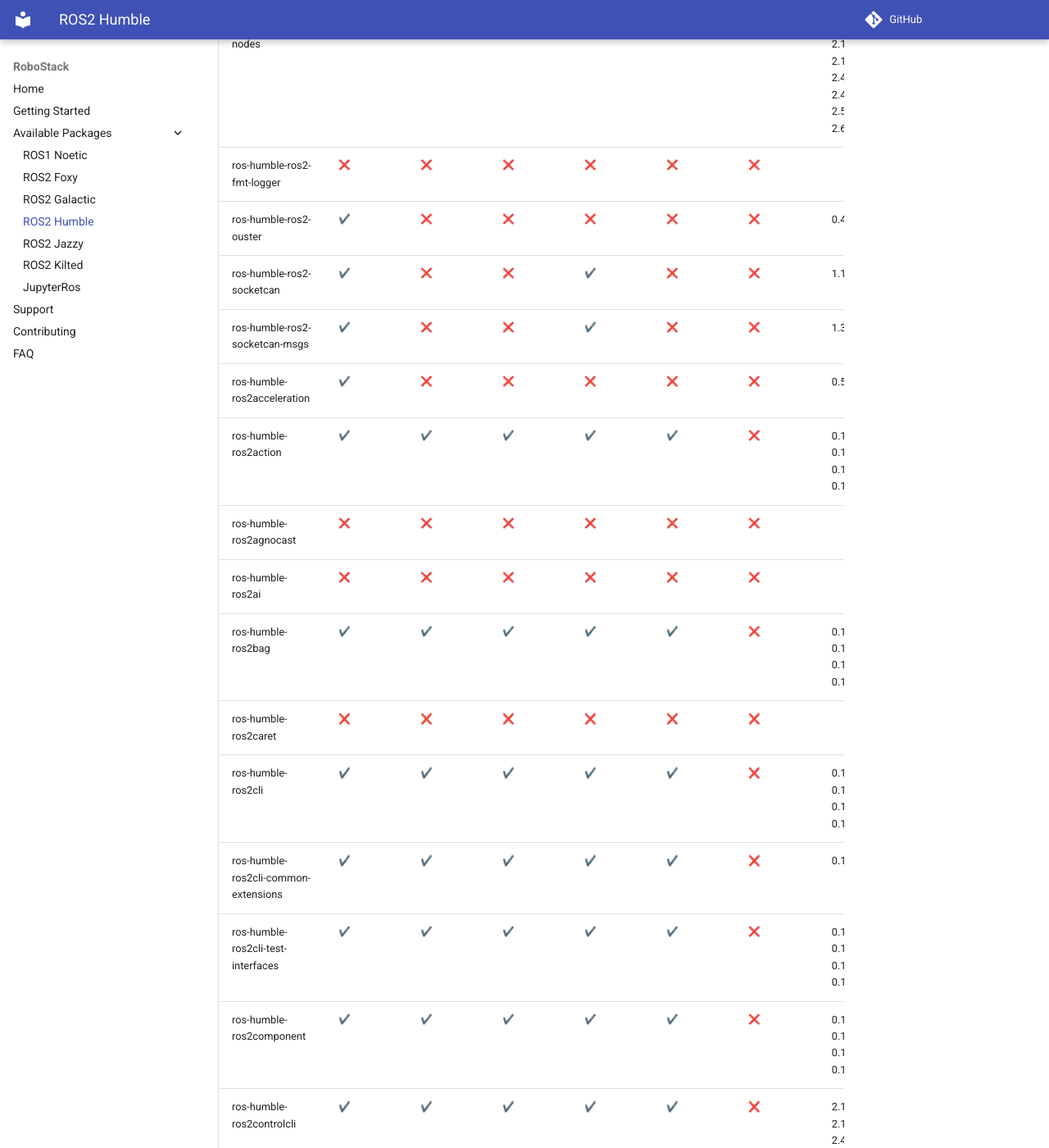
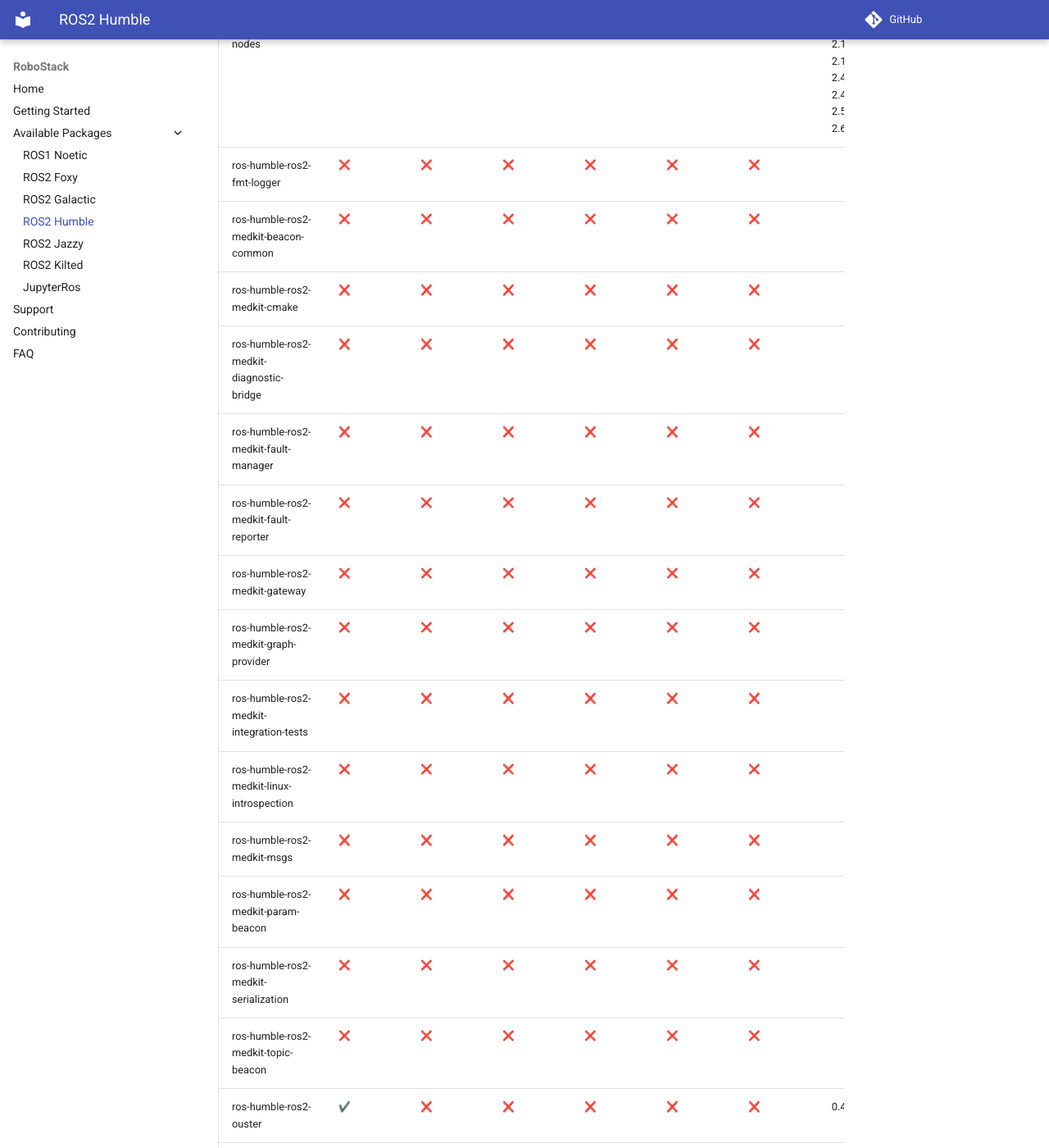
Before and after one commit to RoboStack/robostack.github.io, an MkDocs documentation site: the page built from docs/humble.md, in a window 1280 px wide and 1400 px high, scrolled down 130508 px. Shown: the whole window at 82% size. Built offline with MkDocs 1.6.1 and Material for MkDocs 9.7.7, drawn with Linux system fonts in a browser that asks for light colours; emoji names are drawn with the system emoji font; comment, search, counter and statistics services are not loaded; some of the changed text lies outside the part shown.

Commit message:
Update tables

```diff
--- a/docs/humble.md
+++ b/docs/humble.md
@@ -1590,6 +1590,19 @@
 | ros-humble-ros2-controllers | :heavy_check_mark: { data-sort='1' } | :heavy_check_mark: { data-sort='1' } | :heavy_check_mark: { data-sort='1' } | :heavy_check_mark: { data-sort='1' } | :heavy_check_mark: { data-sort='1' } | :x: { data-sort='0' } | 2.12.0, 2.40.0, 2.48.0, 2.52.0, 2.6.0  |
 | ros-humble-ros2-controllers-test-nodes | :heavy_check_mark: { data-sort='1' } | :heavy_check_mark: { data-sort='1' } | :heavy_check_mark: { data-sort='1' } | :heavy_check_mark: { data-sort='1' } | :heavy_check_mark: { data-sort='1' } | :x: { data-sort='0' } | 2.10.0, 2.11.0, 2.12.0, 2.13.0, 2.40.0, 2.48.0, 2.52.0, 2.6.0, 2.9.0  |
 | ros-humble-ros2-fmt-logger | :x: { data-sort='0' } | :x: { data-sort='0' } | :x: { data-sort='0' } | :x: { data-sort='0' } | :x: { data-sort='0' } | :x: { data-sort='0' } |   |
+| ros-humble-ros2-medkit-beacon-common | :x: { data-sort='0' } | :x: { data-sort='0' } | :x: { data-sort='0' } | :x: { data-sort='0' } | :x: { data-sort='0' } | :x: { data-sort='0' } |   |
+| ros-humble-ros2-medkit-cmake | :x: { data-sort='0' } | :x: { data-sort='0' } | :x: { data-sort='0' } | :x: { data-sort='0' } | :x: { data-sort='0' } | :x: { data-sort='0' } |   |
+| ros-humble-ros2-medkit-diagnostic-bridge | :x: { data-sort='0' } | :x: { data-sort='0' } | :x: { data-sort='0' } | :x: { data-sort='0' } | :x: { data-sort='0' } | :x: { data-sort='0' } |   |
+| ros-humble-ros2-medkit-fault-manager | :x: { data-sort='0' } | :x: { data-sort='0' } | :x: { data-sort='0' } | :x: { data-sort='0' } | :x: { data-sort='0' } | :x: { data-sort='0' } |   |
+| ros-humble-ros2-medkit-fault-reporter | :x: { data-sort='0' } | :x: { data-sort='0' } | :x: { data-sort='0' } | :x: { data-sort='0' } | :x: { data-sort='0' } | :x: { data-sort='0' } |   |
+| ros-humble-ros2-medkit-gateway | :x: { data-sort='0' } | :x: { data-sort='0' } | :x: { data-sort='0' } | :x: { data-sort='0' } | :x: { data-sort='0' } | :x: { data-sort='0' } |   |
+| ros-humble-ros2-medkit-graph-provider | :x: { data-sort='0' } | :x: { data-sort='0' } | :x: { data-sort='0' } | :x: { data-sort='0' } | :x: { data-sort='0' } | :x: { data-sort='0' } |   |
+| ros-humble-ros2-medkit-integration-tests | :x: { data-sort='0' } | :x: { data-sort='0' } | :x: { data-sort='0' } | :x: { data-sort='0' } | :x: { data-sort='0' } | :x: { data-sort='0' } |   |
+| ros-humble-ros2-medkit-linux-introspection | :x: { data-sort='0' } | :x: { data-sort='0' } | :x: { data-sort='0' } | :x: { data-sort='0' } | :x: { data-sort='0' } | :x: { data-sort='0' } |   |
+| ros-humble-ros2-medkit-msgs | :x: { data-sort='0' } | :x: { data-sort='0' } | :x: { data-sort='0' } | :x: { data-sort='0' } | :x: { data-sort='0' } | :x: { data-sort='0' } |   |
+| ros-humble-ros2-medkit-param-beacon | :x: { data-sort='0' } | :x: { data-sort='0' } | :x: { data-sort='0' } | :x: { data-sort='0' } | :x: { data-sort='0' } | :x: { data-sort='0' } |   |
+| ros-humble-ros2-medkit-serialization | :x: { data-sort='0' } | :x: { data-sort='0' } | :x: { data-sort='0' } | :x: { data-sort='0' } | :x: { data-sort='0' } | :x: { data-sort='0' } |   |
+| ros-humble-ros2-medkit-topic-beacon | :x: { data-sort='0' } | :x: { data-sort='0' } | :x: { data-sort='0' } | :x: { data-sort='0' } | :x: { data-sort='0' } | :x: { data-sort='0' } |   |
 | ros-humble-ros2-ouster | :heavy_check_mark: { data-sort='1' } | :x: { data-sort='0' } | :x: { data-sort='0' } | :x: { data-sort='0' } | :x: { data-sort='0' } | :x: { data-sort='0' } | 0.4.1  |
 | ros-humble-ros2-socketcan | :heavy_check_mark: { data-sort='1' } | :x: { data-sort='0' } | :x: { data-sort='0' } | :heavy_check_mark: { data-sort='1' } | :x: { data-sort='0' } | :x: { data-sort='0' } | 1.1.0, 1.3.0  |
 | ros-humble-ros2-socketcan-msgs | :heavy_check_mark: { data-sort='1' } | :x: { data-sort='0' } | :x: { data-sort='0' } | :heavy_check_mark: { data-sort='1' } | :x: { data-sort='0' } | :x: { data-sort='0' } | 1.3.0  |
```
Also changed, not shown: other parts of docs/humble.md (+1 -1 lines).
